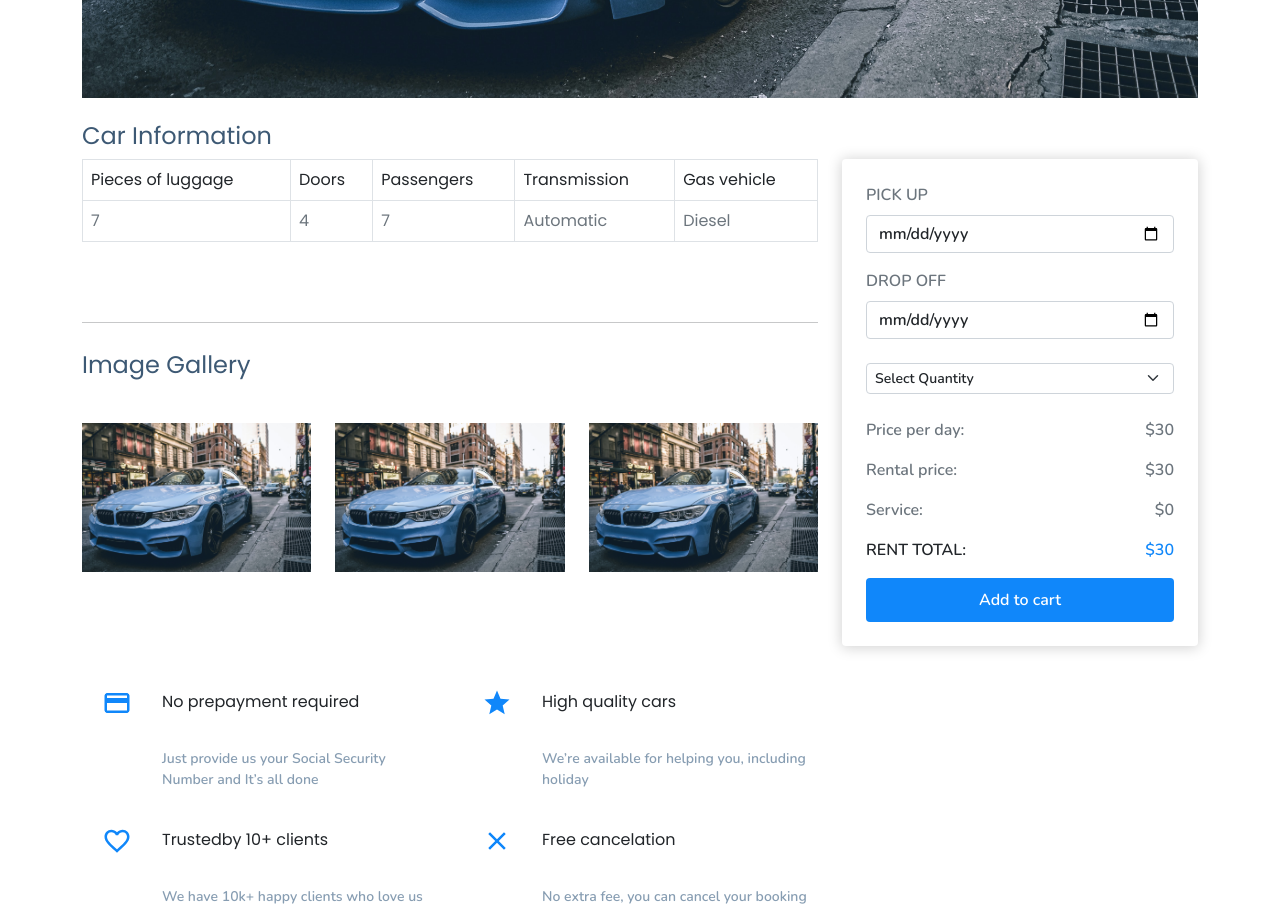
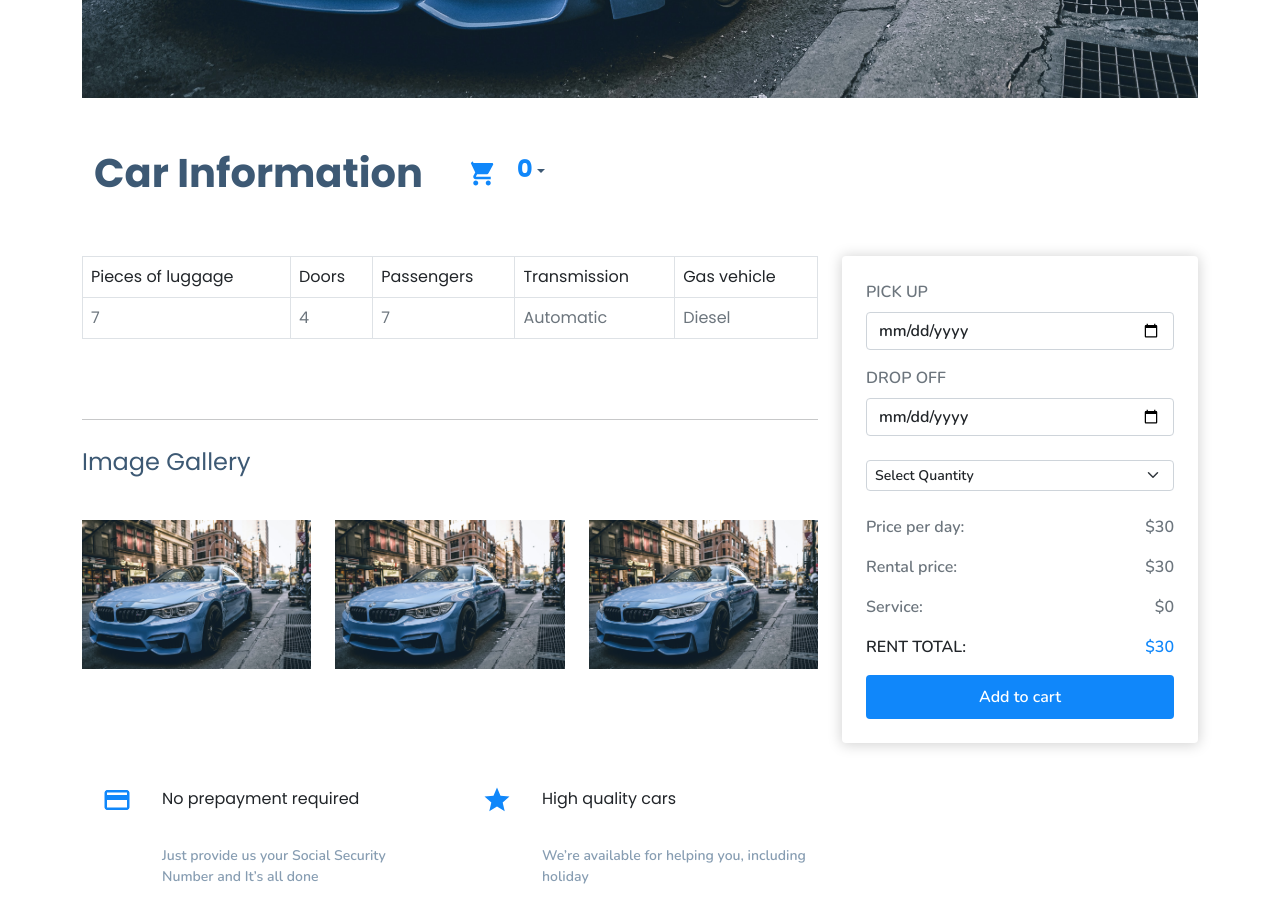
Before and after one commit to Marcos8060/upcar, a React (Create React App) app: page /detail in a window 1280 px wide. Shown: the part 860-1770 px from the top of the page. Built offline with nearby package versions, Linux system fonts and the light colour scheme.

Commit message:
added a cart icon

```diff
--- a/src/components/Detail.js
+++ b/src/components/Detail.js
@@ -3,10 +3,11 @@ import Navbar from "./Navbar";
 import car from "../images/car1.jpg";
 import "./css/detail.css";
 import Footer from "./Footer";
-import GradeIcon from '@material-ui/icons/Grade';
-import CreditCardIcon from '@material-ui/icons/CreditCard';
-import FavoriteBorderIcon from '@material-ui/icons/FavoriteBorder';
-import ClearIcon from '@material-ui/icons/Clear';
+import GradeIcon from "@material-ui/icons/Grade";
+import CreditCardIcon from "@material-ui/icons/CreditCard";
+import FavoriteBorderIcon from "@material-ui/icons/FavoriteBorder";
+import ClearIcon from "@material-ui/icons/Clear";
+import ShoppingCartIcon from "@material-ui/icons/ShoppingCart";
 
 function Detail() {
   return (
@@ -20,7 +21,65 @@ function Detail() {
           </div>
           <img className="img-fluid car__detail" src={car} alt="" />
           <div className="car__information mt-4">
-            <h6 className="info__title">Car Information</h6>
+            {/* <h6 className="info__title">Car Information</h6> */}
+
+            {/* navbar */}
+            <nav class="navbar navbar-expand-lg">
+              <div class="container-fluid">
+                <a class="navbar-brand" href="#">
+                  Car Information
+                </a>
+                <button
+                  class="navbar-toggler"
+                  type="button"
+                  data-bs-toggle="collapse"
+                  data-bs-target="#navbarNavDropdown"
+                  aria-controls="navbarNavDropdown"
+                  aria-expanded="false"
+                  aria-label="Toggle navigation"
+                >
+                  <span class="navbar-toggler-icon"></span>
+                </button>
+                <div class="collapse navbar-collapse" id="navbarNavDropdown">
+                  <ul class="navbar-nav">
+                    <li class="nav-item dropdown">
+                      <a
+                        class="nav-link dropdown-toggle"
+                        href="#"
+                        id="navbarDropdownMenuLink"
+                        role="button"
+                        data-bs-toggle="dropdown"
+                        aria-expanded="false"
+                      >
+                        <ShoppingCartIcon className='cartIcon' />
+                        <span className="count">0</span>
+                      </a>
+                      <ul
+                        class="dropdown-menu"
+                        aria-labelledby="navbarDropdownMenuLink"
+                      >
+                        <li>
+                          <a class="dropdown-item" href="#">
+                            Action
+                          </a>
+                        </li>
+                        <li>
+                          <a class="dropdown-item" href="#">
+                            Another action
+                          </a>
+                        </li>
+                        <li>
+                          <a class="dropdown-item" href="#">
+                            Something else here
+                          </a>
+                        </li>
+                      </ul>
+                    </li>
+                  </ul>
+                </div>
+              </div>
+            </nav>
+            {/* End of navbar */}
             <div className="row">
               <div className="col-md-8">
                 <table class="table table-bordered">
@@ -60,33 +119,50 @@ function Detail() {
                   <div className="col-md-6">
                     <CreditCardIcon />
                     <span>No prepayment required</span>
-                        <p className='desc'>Just provide us your Social Security Number and It’s all done</p>
+                    <p className="desc">
+                      Just provide us your Social Security Number and It’s all
+                      done
+                    </p>
                   </div>
                   <div className="col-md-6">
                     <GradeIcon />
                     <span>High quality cars</span>
-                        <p className='desc'>We’re available for helping you, including holiday</p>
+                    <p className="desc">
+                      We’re available for helping you, including holiday
+                    </p>
                   </div>
                   <div className="col-md-6">
                     <FavoriteBorderIcon />
                     <span>Trustedby 10+ clients</span>
-                        <p className='desc'>We have 10k+ happy clients who love us and ready for our cars</p>
+                    <p className="desc">
+                      We have 10k+ happy clients who love us and ready for our
+                      cars
+                    </p>
                   </div>
                   <div className="col-md-6">
                     <ClearIcon />
                     <span>Free cancelation</span>
-                        <p className='desc'>No extra fee, you can cancel your booking anytime</p>
+                    <p className="desc">
+                      No extra fee, you can cancel your booking anytime
+                    </p>
                   </div>
                 </div>
               </div>
               <div className="col-md-4">
                 <div className="book__card">
                   <form>
-                          <label htmlFor="Pickup" className="form-label text-muted">PICK UP</label>
+                    <label htmlFor="Pickup" className="form-label text-muted">
+                      PICK UP
+                    </label>
                     <input type="date" className="form-control mb-3" />
-                          <label htmlFor="Pickup" className="form-label text-muted">DROP OFF</label>
+                    <label htmlFor="Pickup" className="form-label text-muted">
+                      DROP OFF
+                    </label>
                     <input type="date" className="form-control mb-4" />
-                          <select className="form-select form-select-sm mb-4" aria-label=".form-select-sm example">
+                    <select
+                      className="form-select form-select-sm mb-4"
+                      aria-label=".form-select-sm example"
+                    >
                       <option selected>Select Quantity</option>
                       <option value="1">1</option>
                       <option value="2">2</option>
--- a/src/components/css/detail.css
+++ b/src/components/css/detail.css
@@ -48,3 +48,13 @@ th{
     margin-top: 10vh;
     margin-bottom: 14vh;
 }
+.cartIcon{
+    color: var(--card) !important;
+    background: transparent !important;
+    margin:  0 !important;
+}
+.count{
+    font-weight: bolder;
+    font-size: 24px;
+    color: var(--card);
+}
```
Lines whose indentation alone changed are shown as unchanged.
